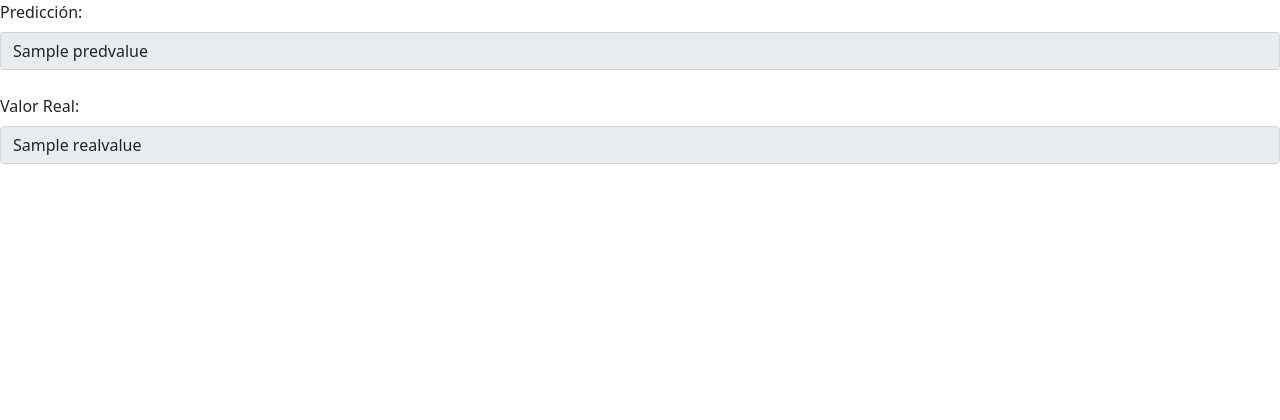
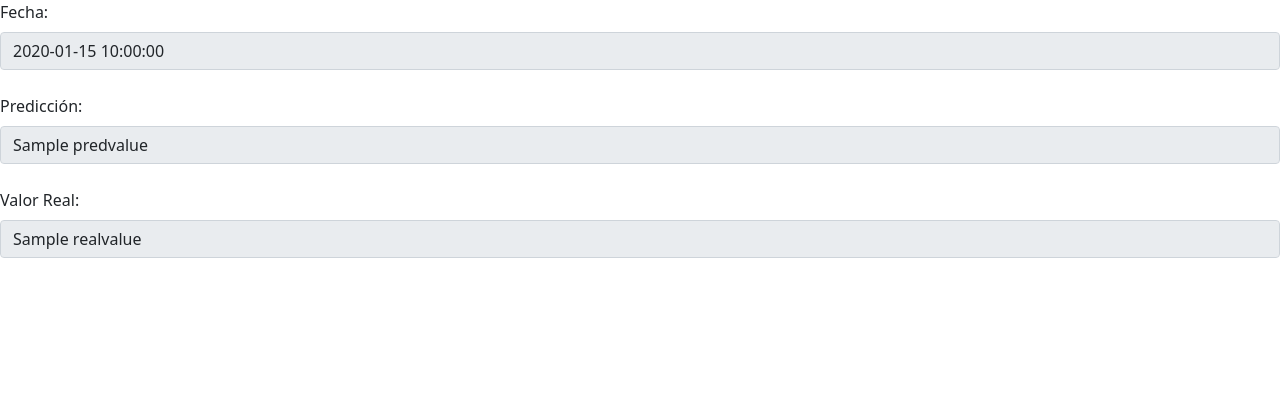
Before and after one commit to AdriCorrales/machine-learning-pvpc, a Flask app: template templates/hora.html in a window 1280 px wide. Shown: the part 101-521 px from the top of the page. Run offline with Flask 2, Linux system fonts and the light colour scheme; the template is opened without the code that fills it: most values are stand-ins (such as "Sample title", 1, 10 or a date in 2020); parts of the project's set-up code (start-up, migrations or seed data) failed here and were passed over.

Commit message:
Fecha mostrada en hora y día

```diff
--- a/client.py
+++ b/client.py
@@ -24,7 +24,7 @@ def get_hour():
     pred = requests.post('http://localhost:8601/v1/models/prueba_model/versions/1:predict', json=resp)
     pred_json = pred.json().get("predictions")
     predvalue =server.normalize(pred_json[0][0])
-    return render_template("hora.html", realvalue = realvalue, predvalue = predvalue, error = "Fecha incorrecta")
+    return render_template("hora.html", realvalue = realvalue, predvalue = predvalue, fecha = fecha, error = "Fecha incorrecta")
 
 @app.route('/day', methods=['GET','POST'])
 def get_day():
@@ -39,7 +39,7 @@ def get_day():
         predvalue = server.normalize(pred_json[0][i])
         predvalues.append(predvalue)
 
-    return render_template("dia.html", realvalues = list(realvalues), predvalues = list(predvalues), error = "Fecha incorrecta", len = len(list(realvalues)))
+    return render_template("dia.html", realvalues = list(realvalues), predvalues = list(predvalues), fecha = fecha, error = "Fecha incorrecta", len = len(list(realvalues)))
 
 @app.route('/week', methods=['GET','POST'])
 def get_week():
--- a/server.py
+++ b/server.py
@@ -68,7 +68,6 @@ def get_hour_data(fecha):
     fecha_timestamp = fecha_parse(fecha)
     fecha_find = df.loc[df['date'] == fecha_timestamp]
     fecha_find_index = fecha_find.index[0]
-    print(fecha_find_index)
     fechas_input = df.iloc[fecha_find_index - 3:fecha_find_index]
     #Montamos la entrada
     response = get_input(fechas_input)
--- a/templates/dia.html
+++ b/templates/dia.html
@@ -2,6 +2,8 @@
 {% block title %}Hora{% endblock %}
 
 {% block content %}
+<label class="form-label">Fecha: </label>
+<input type="text" class="form-control col-xs-3" id="fecha" value="{{fecha}}" readonly></br>
 <div class="table-responsive-sm">
     <table class="table table-striped">
         <thead>
--- a/templates/hora.html
+++ b/templates/hora.html
@@ -2,8 +2,10 @@
 {% block title %}Hora{% endblock %}
 
 {% block content %}
+<label class="form-label">Fecha: </label>
+<input type="text" class="form-control col-xs-3" id="fecha" value="{{fecha}}" readonly></br>
 <label class="form-label">Predicción: </label>
-<input type="text" class="form-control col-xs-3" id="fecha" value="{{predvalue}}" readonly></br>
+<input type="text" class="form-control col-xs-3" id="predvalue" value="{{predvalue}}" readonly></br>
 <label class="form-label">Valor Real: </label>
 <input type="text" class="form-control col-xs-3" id="realvalue" value="{{realvalue}}" readonly></br>
 {% endblock %}
```
